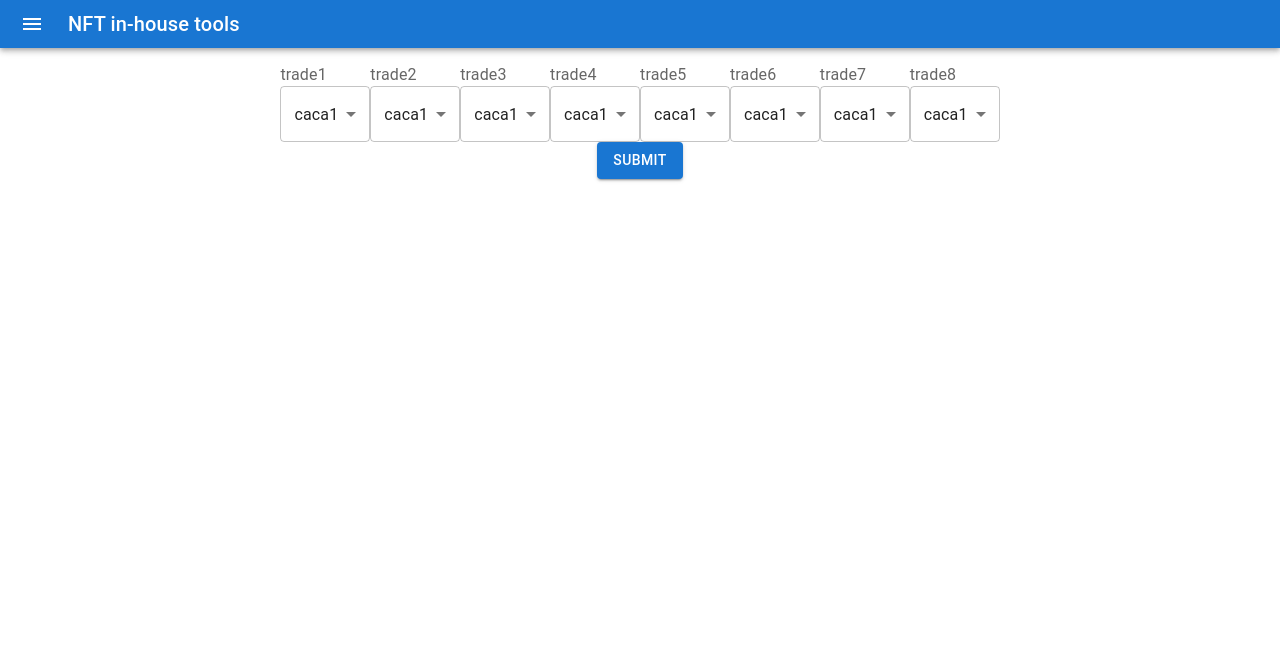
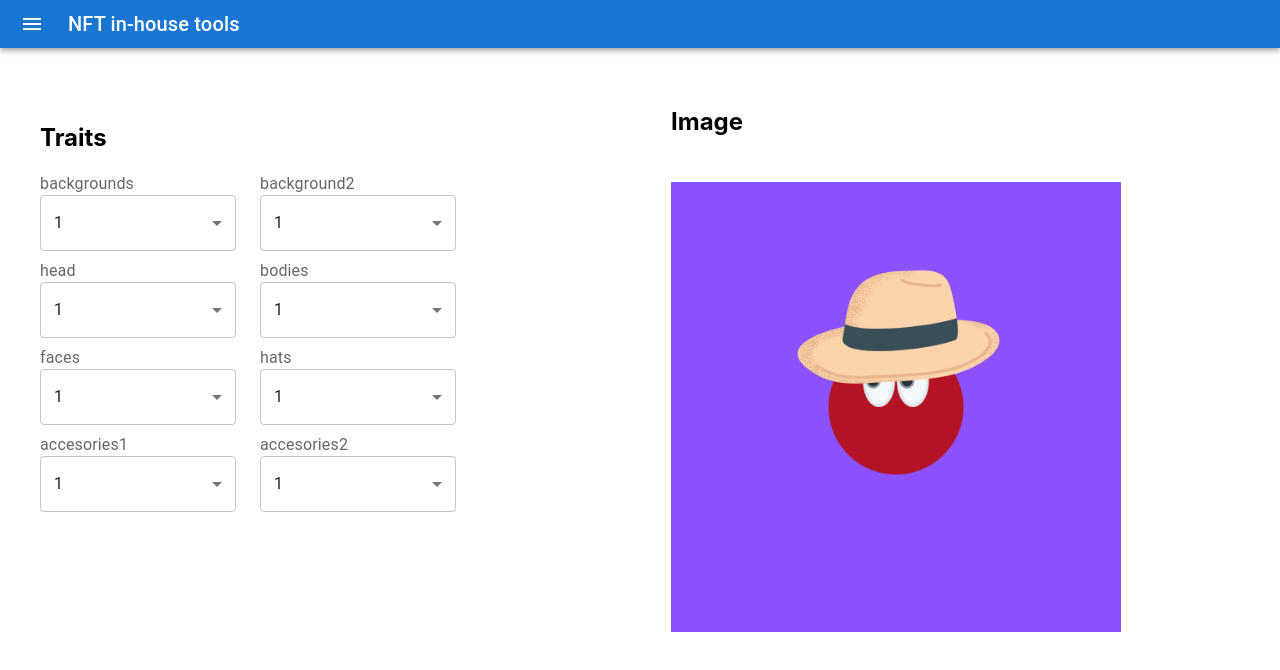
Before and after one commit to boblp/nft-monks, a React (Create React App) app: page /nft_builder in a window 1280 px wide. Shown: the top 670 px of the page. Built offline with nearby package versions, Linux system fonts and the light colour scheme.

Commit message:
nft builder imgs

```diff
--- a/src/components/attributesForm.jsx
+++ b/src/components/attributesForm.jsx
@@ -1,53 +1,35 @@
-import React, { useState } from "react";
+import React from "react";
 import Grid from "@mui/material/Grid";
 import FormControl from "@mui/material/FormControl";
 import FormLabel from "@mui/material/FormLabel";
 import Select from "@mui/material/Select";
 import MenuItem from "@mui/material/MenuItem";
-import Button from "@mui/material/Button";
 
-export default function AttributesForm (props){
-    const { traits } = props;
-    const defaultValues = traits.map(val=>{
-        return 1;
-    });
-    console.log(defaultValues)
-    const [formValues, setFormValues] = useState(defaultValues);
-
-    const handleInputChange = (e) => {
-        const { name, value } = e.target;
-        setFormValues({
-            ...formValues,
-            [name]: value,
-        });
-    };
-
-    const handleSubmit = (event) => {
-        event.preventDefault();
-        console.log(formValues);
-    };
+export default function AttributesForm(props) {
+  const { traits, handleInputChange, values } = props;
 
   return (
-        <form onSubmit={handleSubmit}>
-            <Grid container alignItems="center" justify="center" direction="column">
-                <Grid item>
-                    {traits.map((trade,index)=>{
+    <form>
+      <h2>Traits</h2>
+      <Grid
+        container
+        alignItems="alignItems"
+        rowSpacing={1}
+        columnSpacing={{ xs: 1, sm: 2, md: 3 }}>
+        {Object.keys(traits).map((trait, index) => {
           return (
-                                <FormControl>
-                                    <FormLabel>{trade.label}</FormLabel>
-                                    <Select name={traits.name} value={formValues[index]} onChange={handleInputChange}>
-                                        {trade.options.map(option=>{
-                                            return (<MenuItem key={option.value} value={option.value}>{option.label}</MenuItem>)
+            <Grid item xs={6}>
+              <FormControl key={index} fullWidth >
+                <FormLabel>{trait}</FormLabel>
+                <Select name={trait} value={values[trait] ?? ""} onChange={handleInputChange}>
+                  {traits[trait].map((option, key) => {
+                    return (<MenuItem key={key} value={option}>{option}</MenuItem>)
                   })}
                 </Select>
               </FormControl>
+            </Grid>
           );
-                        })
-                    }
-                </Grid>
-                <Button variant="contained" color="primary" type="submit">
-                    Submit
-                </Button>
+        })}
       </Grid>
     </form>
   );
--- /dev/null
+++ b/src/components/imgDisplay.jsx
@@ -0,0 +1,33 @@
+import React from "react";
+import Grid from "@mui/material/Grid";
+import Box from "@mui/material/Box";
+import Nft from "./Nft"
+
+export default function ImgDisplay({traitsObj}) {
+
+  return (
+    <div>
+      <Grid
+        container
+        justifyContent="center"
+        alignItems="alignItems"
+        rowSpacing={1}
+        columnSpacing={{ xs: 1 }}
+        maxWidth="xl">
+        <Grid item>
+          <h2>Image</h2>
+            <Box className="img-box">
+              {traitsObj && Object.keys(traitsObj).length > 0 ?
+                <Nft
+                nftObject={traitsObj}
+                controls={false}
+                size="450px"
+                viewJSON={false}/>
+              : ""}
+            </Box>
+        </Grid>
+      </Grid>
+    </div>
+  );
+
+}
--- a/src/pages/BulkGenerator.jsx
+++ b/src/pages/BulkGenerator.jsx
@@ -9,7 +9,7 @@ import FileUploadIcon from '@mui/icons-material/FileUpload';
 import Typography from '@mui/material/Typography';
 import Modal from '@mui/material/Modal';
 import Box from '@mui/material/Box';
-import '../scss/adminPanel.scss';
+import '../scss/AdminPanel.scss';
 
 export default function BulkGenerator (){
   const [nftPool, setNftPool] = useState([]);
--- a/src/pages/NftBuilder.jsx
+++ b/src/pages/NftBuilder.jsx
@@ -1,11 +1,44 @@
-import React from 'react';
+import React, { useState, useEffect } from 'react';
+import Grid from "@mui/material/Grid";
 import { traits } from '../traits';
-import AForm from '../components/AttributesForm';
+import AForm from '../components/attributesForm';
+import ImgDisplay from '../components/imgDisplay';
 
 export default function NftSpecifics () {
+  const [traitsSelected, setTraitsSelected] = useState({});
+
+  useEffect(()=>{
+    let defaultValues = {};
+    Object.keys(traits).map(trait => {
+      defaultValues[trait] = traits[trait][0];
+    })
+    setTraitsSelected(defaultValues);
+  },[traits])
+
+  const handleInputChange = (e) => {
+      const { name, value } = e.target;
+      setTraitsSelected({
+          ...traitsSelected,
+          [name]: value,
+      });
+  };
+
   return (
-    <div>
-      <AForm traits={traits} />
-    </div>
+    <Grid
+      container
+      direction="row"
+      alignItems="alignItems"
+      justifyContent="space-evenly"
+      spacing={2}>
+      <Grid item xs={4} m={5}>
+        <AForm
+          handleInputChange={handleInputChange}
+          values={traitsSelected}
+          traits={traits} />
+      </Grid>
+      <Grid item xs m={3}>
+        <ImgDisplay traitsObj={traitsSelected} />
+      </Grid>
+    </Grid>
   )
 }
--- a/src/traits.js
+++ b/src/traits.js
@@ -1,218 +1,82 @@
-export const traits = [
-    {
-        name:"trade1",
-        class:"col-6",
-        label:"trade1",
-        options:[
-            {
-                label:"caca1",
-                value:"1"
-            },
-            {
-                label:"caca2",
-                value:"2"
-            },
-            {
-                label:"caca3",
-                value:"3"
-            },
-            {
-                label:"caca4",
-                value:"4"
-            },
-            {
-                label:"caca5",
-                value:"5"
-            }
-        ]
-    },
-    {
-        name:"trade2",
-        class:"col-6",
-        label:"trade2",
-        options:[
-            {
-                label:"caca1",
-                value:"1"
-            },
-            {
-                label:"caca2",
-                value:"2"
-            },
-            {
-                label:"caca3",
-                value:"3"
-            },
-            {
-                label:"caca4",
-                value:"4"
-            },
-            {
-                label:"caca5",
-                value:"5"
-            }
-        ]
-    },
-    {
-        name:"trade3",
-        class:"col-6",
-        label:"trade3",
-        options:[
-            {
-                label:"caca1",
-                value:"1"
-            },
-            {
-                label:"caca2",
-                value:"2"
-            },
-            {
-                label:"caca3",
-                value:"3"
-            },
-            {
-                label:"caca4",
-                value:"4"
-            },
-            {
-                label:"caca5",
-                value:"5"
-            }
-        ]
-    },
-    {
-        name:"trade4",
-        class:"col-6",
-        label:"trade4",
-        options:[
-            {
-                label:"caca1",
-                value:"1"
-            },
-            {
-                label:"caca2",
-                value:"2"
-            },
-            {
-                label:"caca3",
-                value:"3"
-            },
-            {
-                label:"caca4",
-                value:"4"
-            },
-            {
-                label:"caca5",
-                value:"5"
-            }
-        ]
-    },
-    {
-        name:"trade5",
-        class:"col-6",
-        label:"trade5",
-        options:[
-            {
-                label:"caca1",
-                value:"1"
-            },
-            {
-                label:"caca2",
-                value:"2"
-            },
-            {
-                label:"caca3",
-                value:"3"
-            },
-            {
-                label:"caca4",
-                value:"4"
-            },
-            {
-                label:"caca5",
-                value:"5"
-            }
-        ]
-    },
-    {
-        name:"trade6",
-        class:"col-6",
-        label:"trade6",
-        options:[
-            {
-                label:"caca1",
-                value:"1"
-            },
-            {
-                label:"caca2",
-                value:"2"
-            },
-            {
-                label:"caca3",
-                value:"3"
-            },
-            {
-                label:"caca4",
-                value:"4"
-            },
-            {
-                label:"caca5",
-                value:"5"
-            }
-        ]
-    },
-    {
-        name:"trade7",
-        class:"col-6",
-        label:"trade7",
-        options:[
-            {
-                label:"caca1",
-                value:"1"
-            },
-            {
-                label:"caca2",
-                value:"2"
-            },
-            {
-                label:"caca3",
-                value:"3"
-            },
-            {
-                label:"caca4",
-                value:"4"
-            },
-            {
-                label:"caca5",
-                value:"5"
-            }
-        ]
-    },
-    {
-        name:"trade8",
-        class:"col-6",
-        label:"trade8",
-        options:[
-            {
-                label:"caca1",
-                value:"1"
-            },
-            {
-                label:"caca2",
-                value:"2"
-            },
-            {
-                label:"caca3",
-                value:"3"
-            },
-            {
-                label:"caca4",
-                value:"4"
-            },
-            {
-                label:"caca5",
-                value:"5"
-            }
-        ]
-    }
-];
+export const traits = {
+    backgrounds: [
+        "1",
+        "2",
+        "3",
+        "4",
+        "5",
+        "6",
+        "7",
+        "8"
+    ],
+    background2: [
+        "1",
+        "2",
+        "3",
+        "4",
+        "5",
+        "6",
+        "7",
+        "8"
+    ],
+    head: [
+        "1",
+        "2",
+        "3",
+        "4",
+        "5",
+        "6",
+        "7",
+        "8"
+    ],
+    bodies: [
+        "1",
+        "2",
+        "3",
+        "4",
+        "5",
+        "6",
+        "7",
+        "8"
+    ],
+    faces: [
+        "1",
+        "2",
+        "3",
+        "4",
+        "5",
+        "6",
+        "7",
+        "8"
+    ],
+    hats: [
+        "1",
+        "2",
+        "3",
+        "4",
+        "5",
+        "6",
+        "7",
+        "8"
+    ],
+    accesories1: [
+        "1",
+        "2",
+        "3",
+        "4",
+        "5",
+        "6",
+        "7",
+        "8"
+    ],
+    accesories2: [
+        "1",
+        "2",
+        "3",
+        "4",
+        "5",
+        "6",
+        "7",
+        "8"
+    ]
+};
```
Lines whose indentation alone changed are shown as unchanged.
